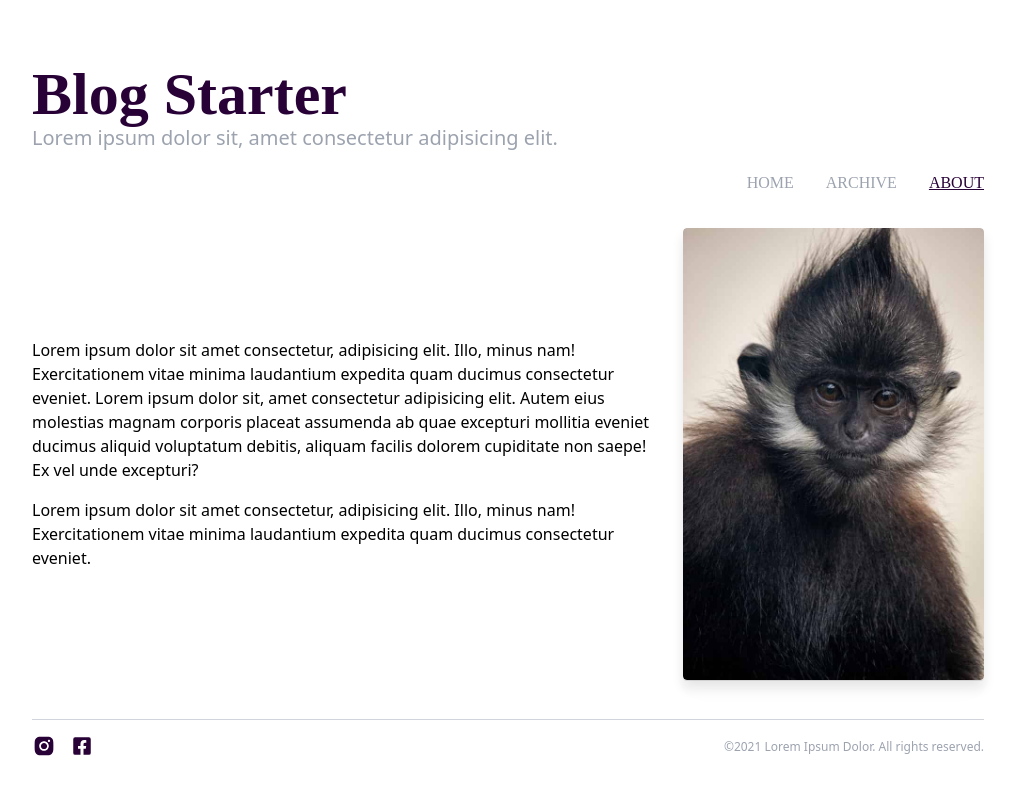
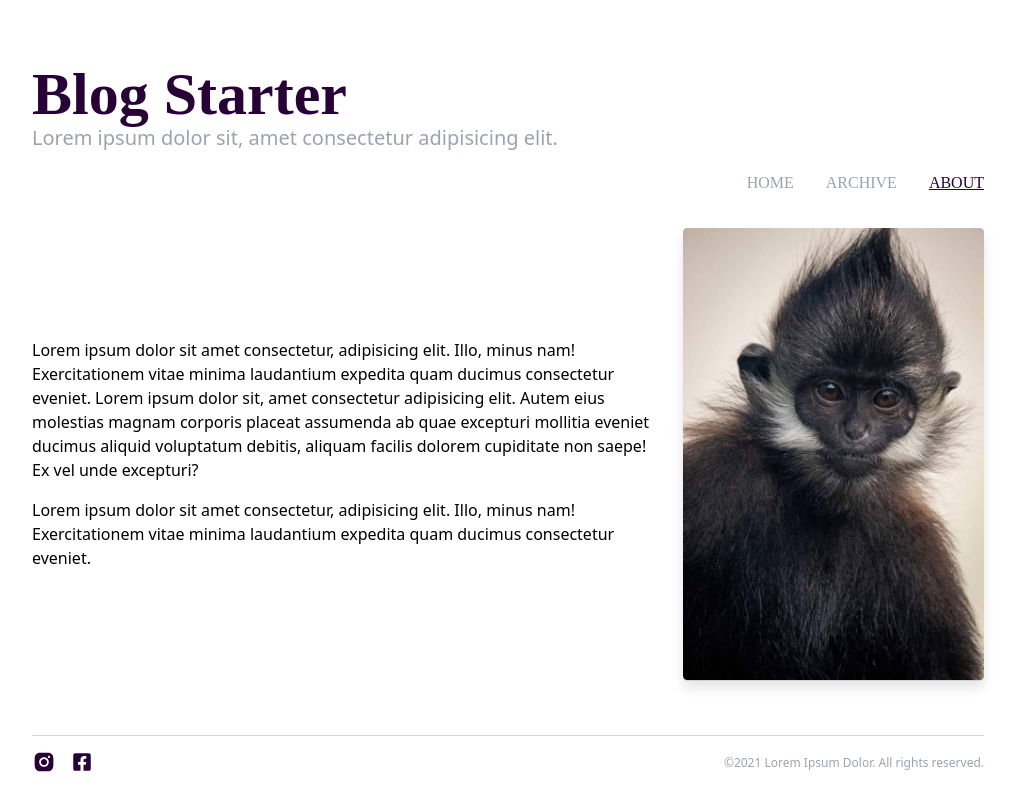
Before and after one commit to vorsakha/gatsby-blog-sakha, a Gatsby site: page /about in a window 1280 px wide. Shown: the whole page, without its empty margins (132-1148 px from the left). Built offline with nearby package versions, Linux system fonts and the light colour scheme; Gatsby itself is replaced by a stand-in of ours; some packages are replaced by stand-ins of ours; a web font is replaced by a local one.

Commit message:
margin top footer

```diff
--- a/src/components/layout.js
+++ b/src/components/layout.js
@@ -96,7 +96,7 @@ const Layout = props => {
       </div>
 
       <footer
-        className="flex flex-row items-center justify-between m-auto border-t border-gray-300"
+        className="flex flex-row items-center justify-between m-auto border-t border-gray-300 mt-4"
         style={{ color: primary }}
       >
         <div className="flex flex-row">
```
